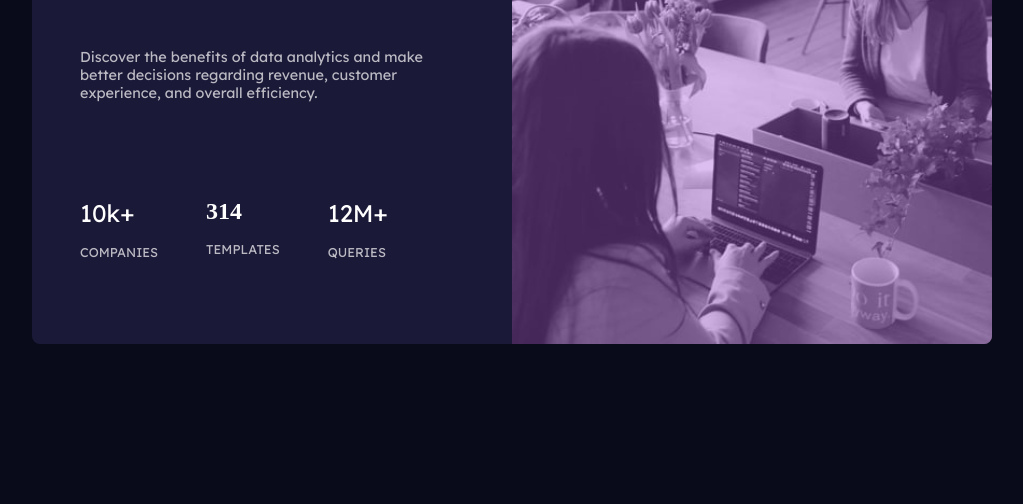
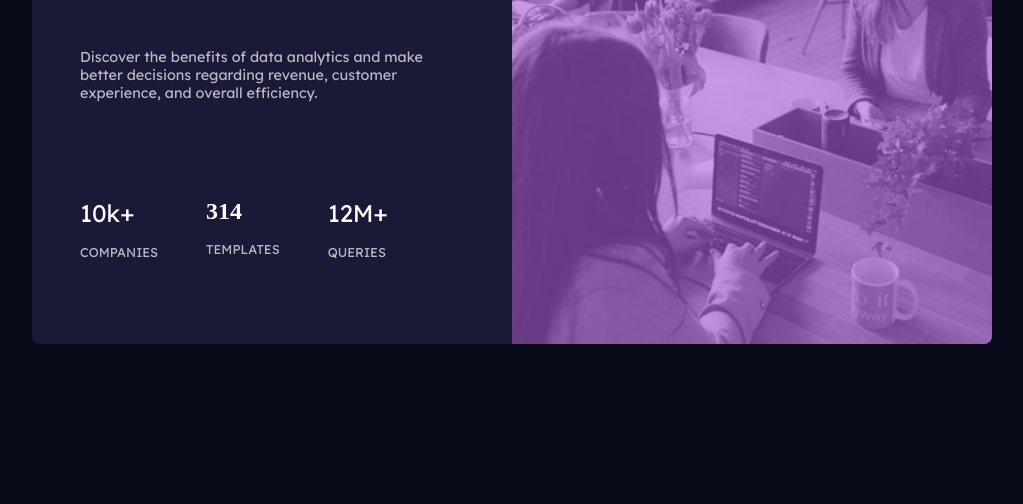
Before and after one commit to shikhars/stats-preview-card, a plain HTML site: page index.html in a window 1280 px wide. Shown: the part 296-800 px from the top of the page, without its empty margins (128-1151 px from the left). Drawn offline with Linux system fonts and the light colour scheme.

Commit message:
Update style.css

```diff
--- a/style.css
+++ b/style.css
@@ -63,7 +63,7 @@
     background: var(--primary-sv);
     width: 30rem;
     height: 30rem;
-    opacity: 0.4;
+    opacity: 0.6;
 }
 
 .heading {
```
